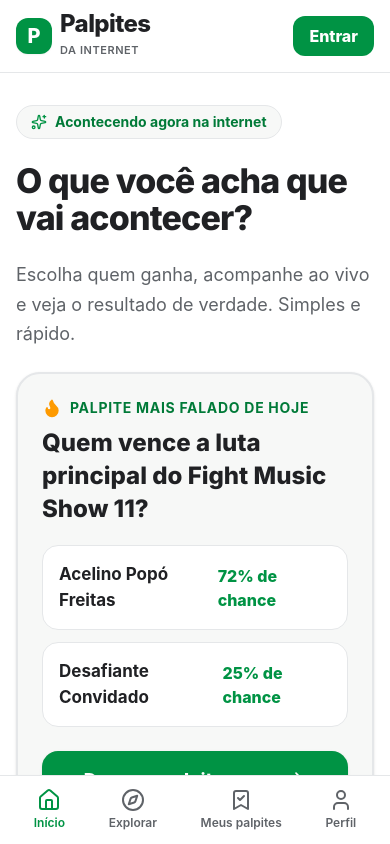
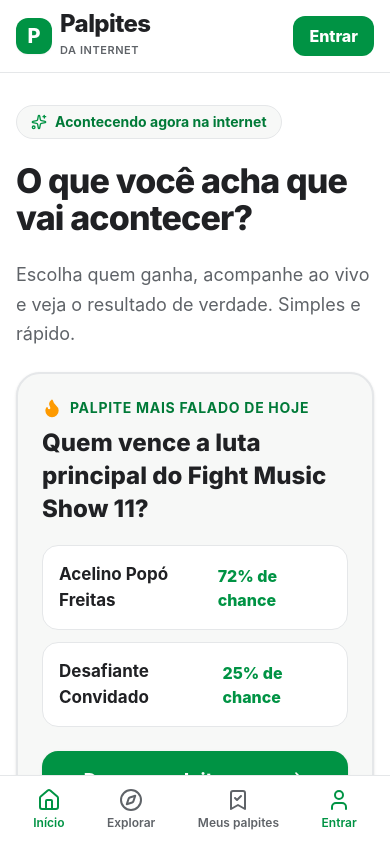
Before and after one commit to Tokenizaa/Mercado_de_Previsoes_Digitais, a React (Vite) app: page / in a window 390 px wide. Shown: the top 844 px of the page. Built offline with nearby package versions, Linux system fonts and the light colour scheme; no server answers.

Commit message:
fix(fase-5.1): ajustar navegacao mobile anonima

```diff
--- a/src/components/Navbar.tsx
+++ b/src/components/Navbar.tsx
@@ -166,7 +166,7 @@ export const Navbar: React.FC<NavbarProps> = ({ currentPath, onNavigate }) => {
           <span className="text-[12px] font-semibold">Meus palpites</span>
         </button>
 
-        <button
+        {session ? <button
           onClick={() => user && onNavigate(`/perfil/${user.username}`)}
           className={`flex flex-col items-center gap-0.5 py-1 px-3 rounded-xl transition-colors ${
             currentPath.startsWith('/perfil') ? 'text-[#009344] font-bold' : 'text-[#5F6368]'
@@ -174,7 +174,13 @@ export const Navbar: React.FC<NavbarProps> = ({ currentPath, onNavigate }) => {
         >
           <UserIcon className="w-6 h-6" />
           <span className="text-[12px] font-semibold">Perfil</span>
-        </button>
+        </button> : <button
+          onClick={() => onNavigate('/login')}
+          className="flex flex-col items-center gap-0.5 py-1 px-3 rounded-xl text-[#009344] font-bold"
+        >
+          <UserIcon className="w-6 h-6" />
+          <span className="text-[12px] font-semibold">Entrar</span>
+        </button>}
       </nav>
     </>
   );
```
